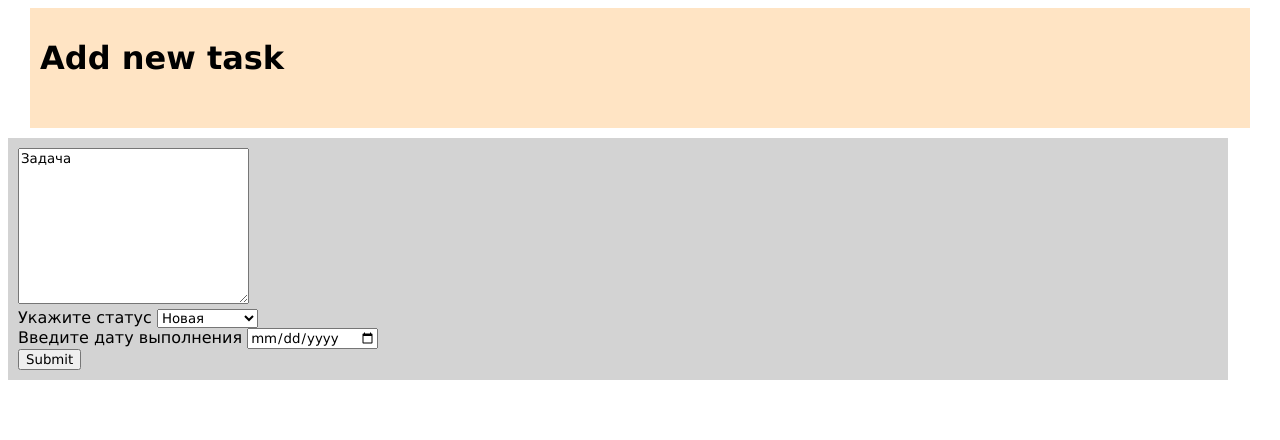
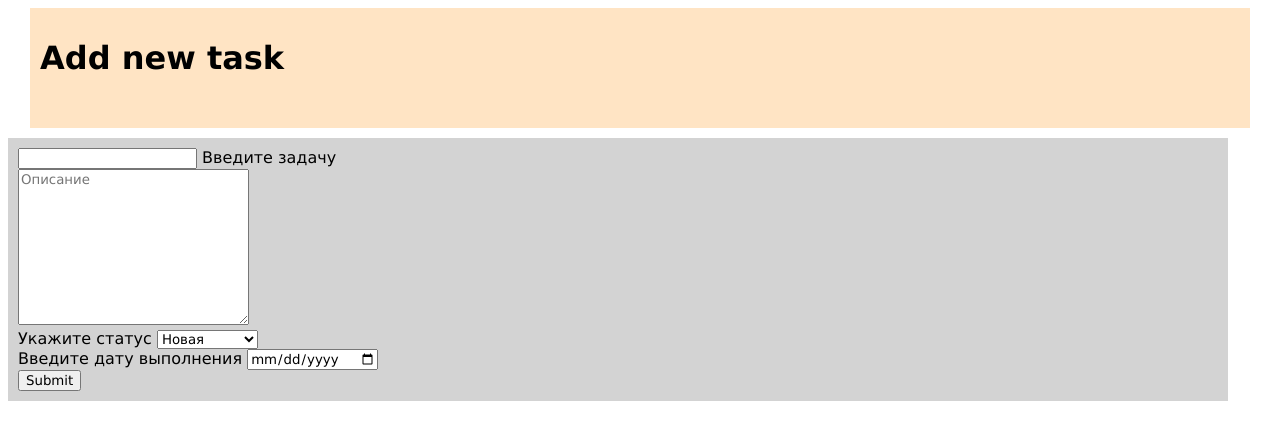
Before and after one commit to alexletoon/homework_53_-Toropov_A, a Django app: page /task/new_task/ in a window 1280 px wide. Shown: the top 440 px of the page. Run offline with Django 4.2, Linux system fonts and the light colour scheme.

Commit message:
в model.py class Task добавлено новое поле task (CharField), а поле description теперь имеет тип TextField
сделана новая миграция

Добавлен параметры пути - в файле urls.py изменен путь отображения страницы

Внесены соответствующие изменения в ссылки шаблонов index.html и new_task.html

```diff
--- a/source/list_app/models.py
+++ b/source/list_app/models.py
@@ -9,7 +9,8 @@ class Choices(TextChoices):
 
 
 class Task(models.Model):
-    description = models.CharField(verbose_name='Задача', max_length=3000, null = False, blank=False)
+    task = models.CharField(verbose_name='Задача', max_length=300, null=False, blank=False, default='Новая задача ')
+    description = models.TextField(verbose_name='Описание', max_length=3000, null = False, blank=False)
     status = models.CharField(verbose_name='Статус', max_length=12, choices = Choices.choices)
     deadline_date = models.DateField(verbose_name='Deadline', auto_now_add=False, auto_now=False, blank = True, null = True)
     created_at = models.DateField(verbose_name='Дата создания', auto_now_add=True)
--- a/source/list_app/urls.py
+++ b/source/list_app/urls.py
@@ -8,5 +8,5 @@ from list_app.views.base import index_view
 urlpatterns = [
     path("",  index_view),
     path('task/new_task/', add_task_view),
-    path('task/', display_task_view)
+    path('task/<int:pk>', display_task_view)
 ]
--- a/source/list_app/views/task.py
+++ b/source/list_app/views/task.py
@@ -1,11 +1,13 @@
 
+from http.client import HTTPResponse
 from django.shortcuts import render, redirect
-
+from django.http import HttpResponseNotFound
 from list_app.models import Task
 
 from datetime import datetime
 
 from list_app.models import Choices
+
 
 
 def add_task_view(request):
@@ -23,9 +25,13 @@ def add_task_view(request):
     return redirect(f'/')
 
 
-def display_task_view(request):
-    id = request.GET.get('id')
-    task = Task.objects.get(pk=id)
+def display_task_view(request, pk):
+    # id = request.GET.get('id')
+    # task = Task.objects.get(pk=id)
+    try:
+        task = Task.objects.get(pk=pk)
+    except Task.DoesNotExist:
+        return HttpResponseNotFound("Not Found")
     context = {
         "task": task
     }
--- a/source/templates/index.html
+++ b/source/templates/index.html
@@ -20,7 +20,7 @@
             <p class="task">Задача: <br> {{task.description}} </p>
             <p class="status">Status - {{task.status}} </p>
             <p class="deadline">Deadline - {{task.deadline_date}} </p>
-            <p><a href="task/?id={{ task.id }}">Подробнее</a></p>
+            <p><a href="task/{{ task.id }}">Подробнее</a></p>
             <hr>
         {% endfor %}
     </div>
--- a/source/templates/new_task.html
+++ b/source/templates/new_task.html
@@ -15,7 +15,9 @@
     <div class="body">
         <form action="/task/new_task/" method="POST">
             {% csrf_token %}
-            <textarea name="description" id="description" cols="30" rows="10">Задача</textarea>
+            <input type="text" name="task"> Введите задачу
+            <br>
+            <textarea name="description" id="description" cols="30" rows="10" placeholder="Описание"></textarea>
             <br>
             <label for="status"> Укажите статус</label>
 
```
Also changed, not shown: source/list_app/migrations/0005_task_task_alter_task_description.py (added).
